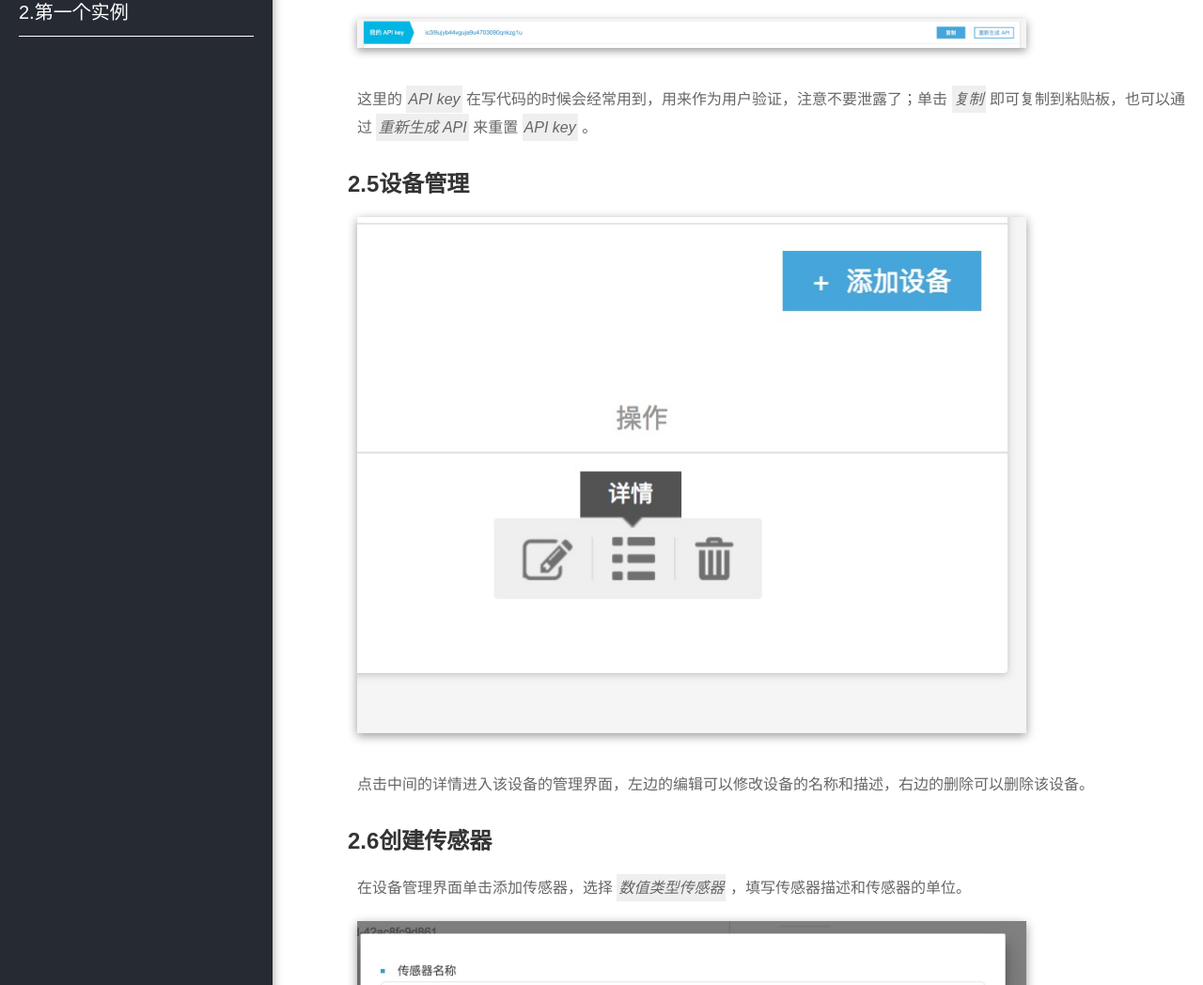
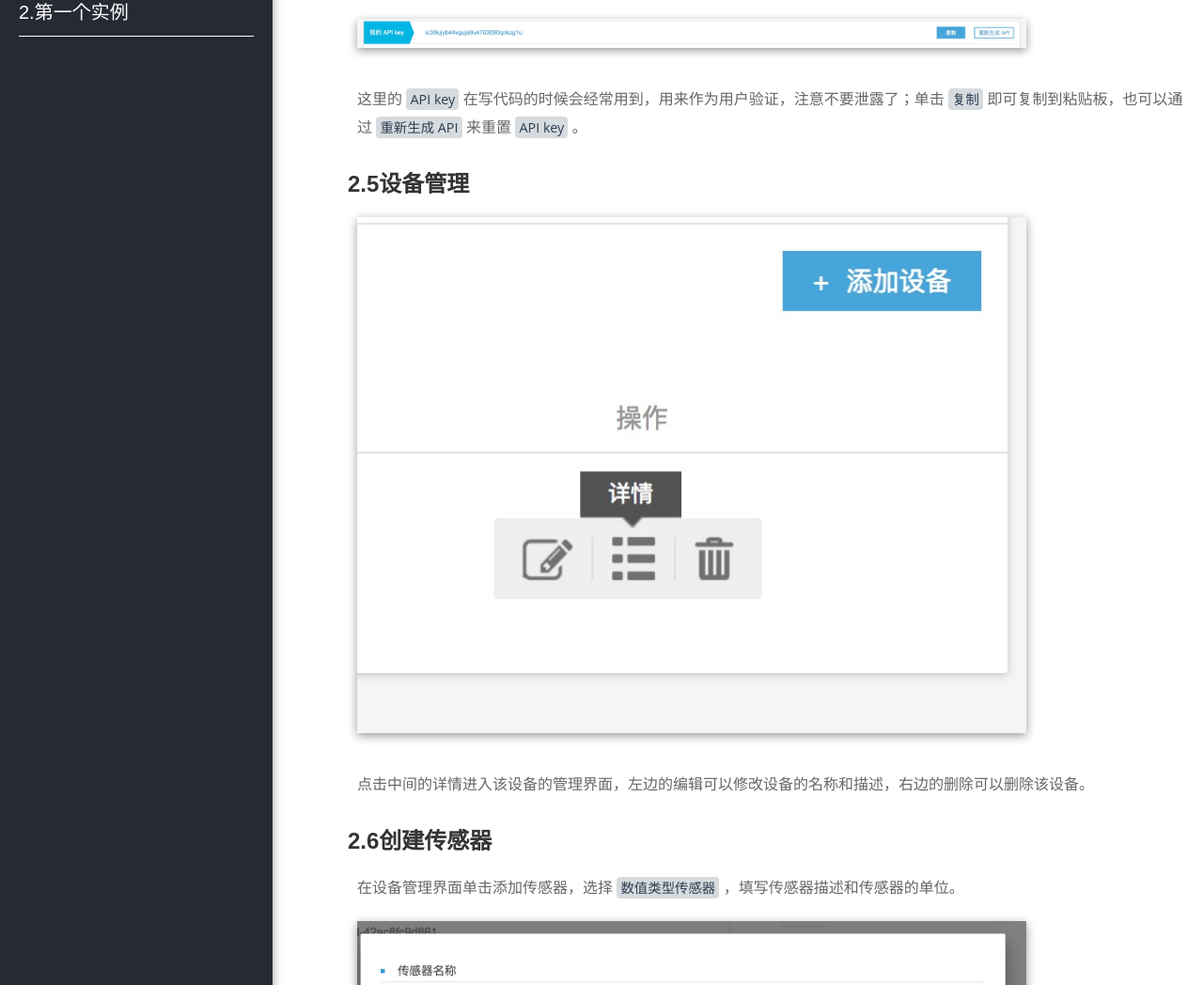
Before and after one commit to knowncold/RootLinkDoc, a Jekyll site: the page built from SDK/quickstart/upload.md, in a window 1280 px wide and 1400 px high, scrolled down 2131 px. Shown: the part 169-1217 px from the top of the window at 94% size. Built offline with Jekyll 4.4.1, drawn with Linux system fonts in a browser that asks for light colours.

Commit message:
FIX css <code>

```diff
--- a/css/main.css
+++ b/css/main.css
@@ -156,11 +156,6 @@ blockquote p {
   padding: 0 10px;
   margin-bottom: 20px;
 }
-.highlighter-rouge {
-  background: #EFEFEF;
-  padding: 6px 2px;
-  font-style: italic;
-=======
 
 code {
 	font-family: 'Open Sans','Microsoft YaHei';
@@ -194,5 +189,4 @@ pre > code {
     width: 100%;
 	padding-left:0px;
 	border-radius:0px;
->>>>>>> d3ff95429b2800d81ac20177949623781adc8528
 }
```
